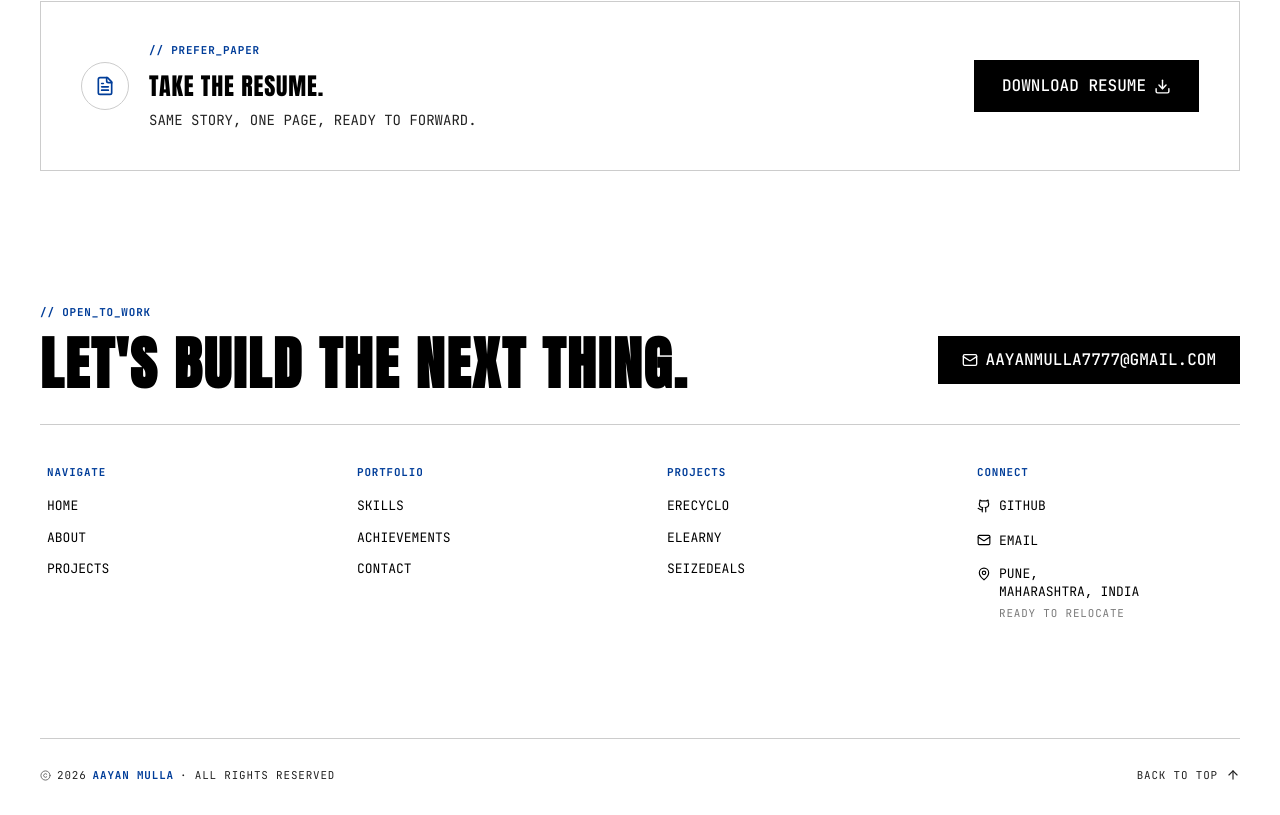
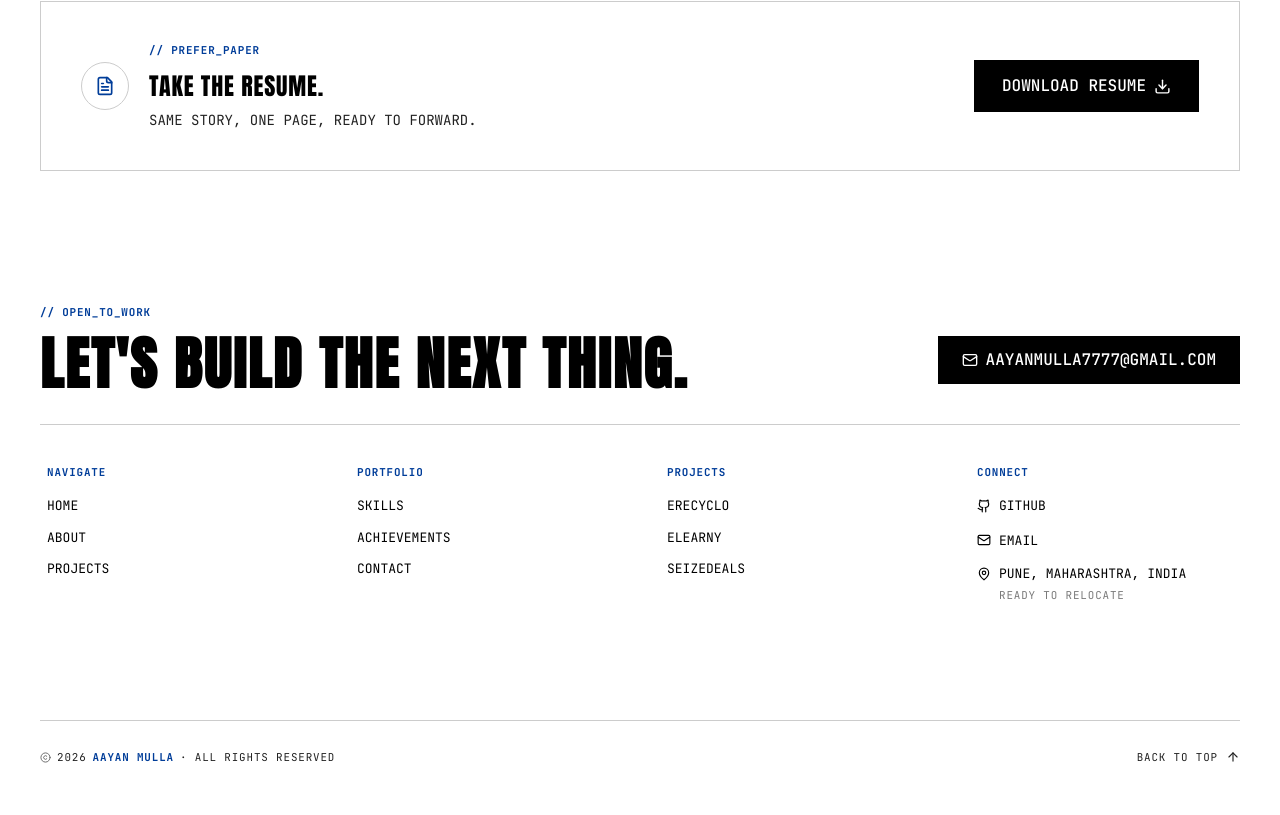
Before and after one commit to AayanM05/Portfolio, a React (Vite) app: page /#/contact in a window 1280 px wide. Shown: the part 1651-2466 px from the top of the page. Built offline with nearby package versions, Linux system fonts and the light colour scheme.

Commit message:
Update footer location to single line address and 2nd line relocation status

```diff
--- a/src/components/Footer.jsx
+++ b/src/components/Footer.jsx
@@ -80,9 +80,8 @@ export default function Footer() {
                 <div className="inline-flex items-start gap-2">
                   <MapPin size={14} className="shrink-0 mt-0.5" />
                   <div>
-                    <span className="block text-[13px] leading-snug">
-                      Pune,<br />
-                      Maharashtra, India
+                    <span className="block text-[13px] leading-snug whitespace-nowrap">
+                      Pune, Maharashtra, India
                     </span>
                     <span className="text-ink-soft/60 dark:text-void-soft/50 block text-[11px] mt-1 tag-mono uppercase">
                       Ready to Relocate
```
